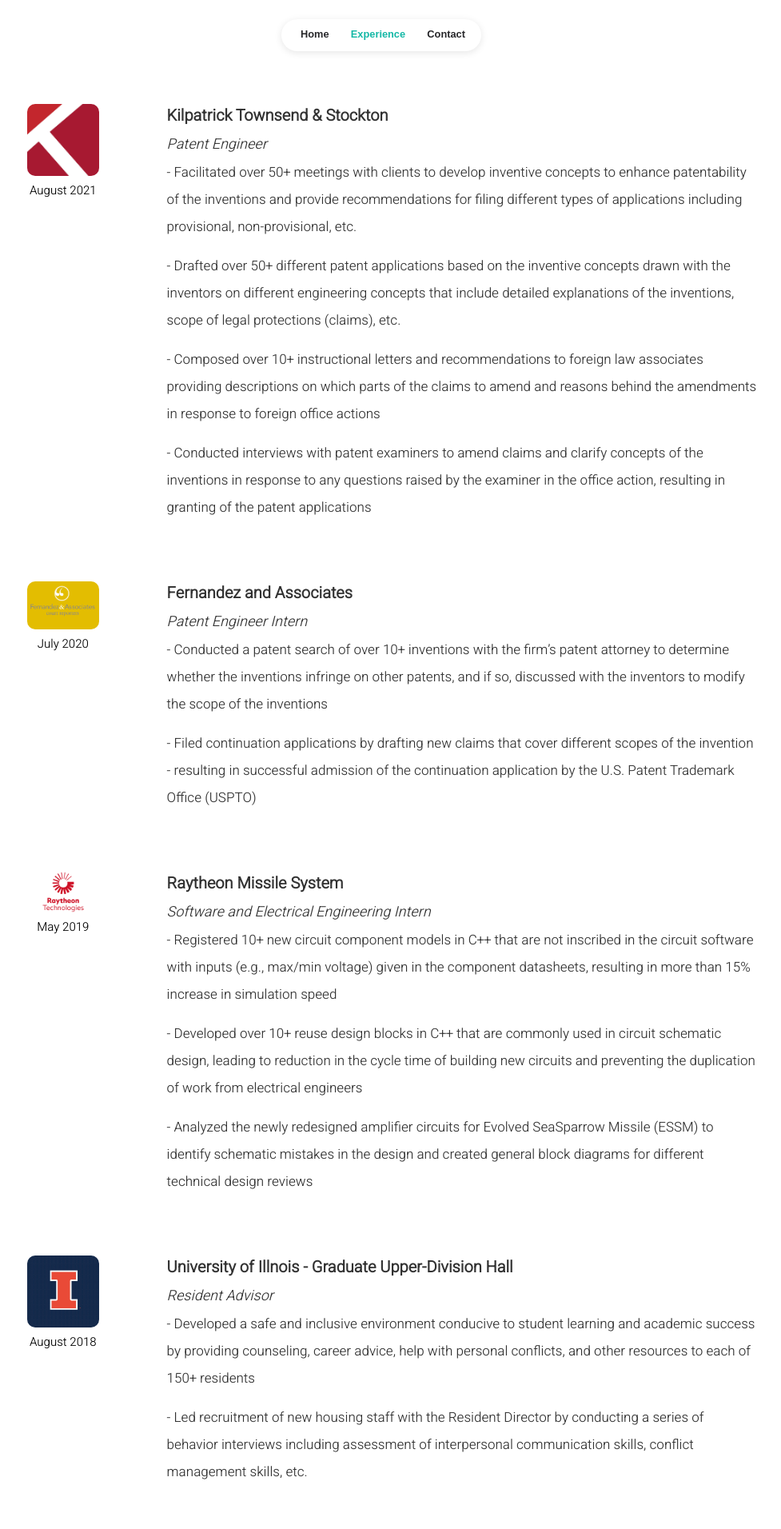
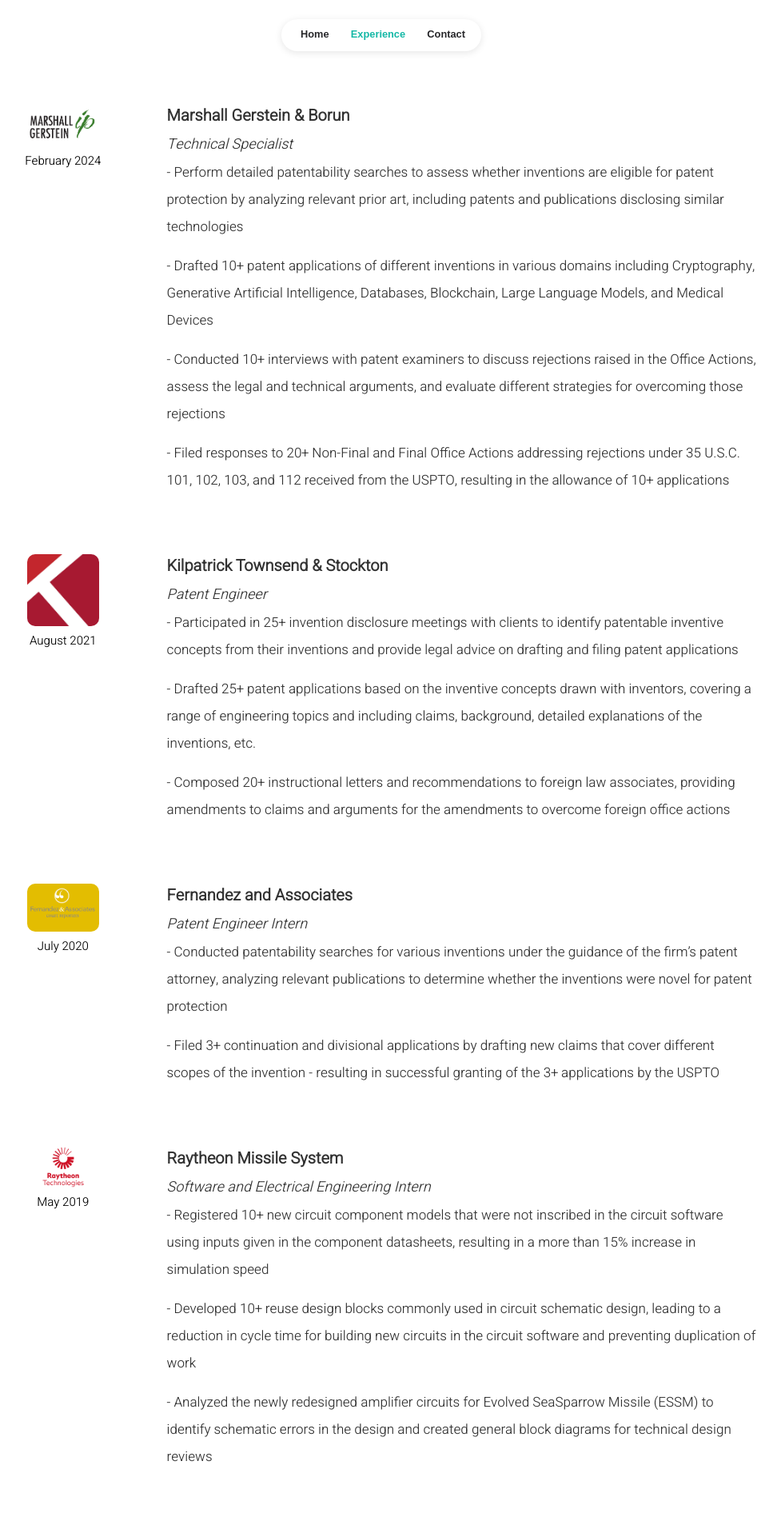
Before and after one commit to dchung1940/dchung1940.github.io, a React (Create React App) app: page /articles in a window 1280 px wide. Shown: the top 1912 px of the page at 80% size, without its empty margins (163-1140 px from the left). Built offline with nearby package versions, Linux system fonts and the light colour scheme.

Commit message:
modified for Law School

```diff
--- a/src/components/common/footer.jsx
+++ b/src/components/common/footer.jsx
@@ -12,7 +12,7 @@ const Footer = () => {
 				</div>
 				<div className="footer-credits">
 					<div className="footer-credits-text">
-						© Daniel Chung 2023
+						© Daniel Chung 2024
 					</div>
 				</div>
 			</div>
--- a/src/data/articles.js
+++ b/src/data/articles.js
@@ -1,15 +1,26 @@
 const myArticles = [
+	{
+		date: "February 2024",
+		title: "Marshall Gerstein & Borun",
+		position:"Technical Specialist",
+		image:"./Marshall.png",
+		description:
+			["- Perform detailed patentability searches to assess whether inventions are eligible for patent protection by analyzing relevant prior art, including patents and publications disclosing similar technologies",
+			"- Drafted 10+ patent applications of different inventions in various domains including Cryptography, Generative Artificial Intelligence, Databases, Blockchain, Large Language Models, and Medical Devices",
+			"- Conducted 10+ interviews with patent examiners to discuss rejections raised in the Office Actions, assess the legal and technical arguments, and evaluate different strategies for overcoming those rejections",
+			"- Filed responses to 20+ Non-Final and Final Office Actions addressing rejections under 35 U.S.C. 101, 102, 103, and 112 received from the USPTO, resulting in the allowance of 10+ applications"
+		]
+	},
 	{
 		date: "August 2021",
 		title: "Kilpatrick Townsend & Stockton",
 		position:"Patent Engineer",
 		image:"./kilpatricktownsend.jpg",
 		description:
-			["- Facilitated over 50+ meetings with clients to develop inventive concepts to enhance patentability of the inventions and provide recommendations for filing different types of applications including provisional, non-provisional, etc.",
-			"- Drafted over 50+ different patent applications based on the inventive concepts drawn with the inventors on different engineering concepts that include detailed explanations of the inventions, scope of legal protections (claims), etc.",
-			"- Composed over 10+ instructional letters and recommendations to foreign law associates providing descriptions on which parts of the claims to amend and reasons behind the amendments in response to foreign office actions",
-			"- Conducted interviews with patent examiners to amend claims and clarify concepts of the inventions in response to any questions raised by the examiner in the office action, resulting in granting of the patent applications"
-		]
+			["- Participated in 25+ invention disclosure meetings with clients to identify patentable inventive concepts from their inventions and provide legal advice on drafting and filing patent applications",
+			"- Drafted 25+ patent applications based on the inventive concepts drawn with inventors, covering a range of engineering topics and including claims, background, detailed explanations of the inventions, etc.",
+			"- Composed 20+ instructional letters and recommendations to foreign law associates, providing amendments to claims and arguments for the amendments to overcome foreign office actions"
+			]
 	},
 	{
 		date: "July 2020",
@@ -17,8 +28,8 @@ const myArticles = [
 		position:"Patent Engineer Intern",
 		image:"./Fernandez.png",
 		description:
-			["- Conducted a patent search of over 10+ inventions with the firm’s patent attorney to determine whether the inventions infringe on other patents, and if so, discussed with the inventors to modify the scope of the inventions",
-			"- Filed continuation applications by drafting new claims that cover different scopes of the invention - resulting in successful admission of the continuation application by the U.S. Patent Trademark Office (USPTO)"
+			["- Conducted patentability searches for various inventions under the guidance of the firm’s patent attorney, analyzing relevant publications to determine whether the inventions were novel for patent protection",
+			"- Filed 3+ continuation and divisional applications by drafting new claims that cover different scopes of the invention - resulting in successful granting of the 3+ applications by the USPTO"
 		]
 	},
 
@@ -28,9 +39,9 @@ const myArticles = [
 		position:"Software and Electrical Engineering Intern",
 		image:"./Raytheon.png",
 		description:
-			["- Registered 10+ new circuit component models in C++ that are not inscribed in the circuit software with inputs (e.g., max/min voltage) given in the component datasheets, resulting in more than 15% increase in simulation speed",
-			"- Developed over 10+ reuse design blocks in C++ that are commonly used in circuit schematic design, leading to reduction in the cycle time of building new circuits and preventing the duplication of work from electrical engineers",
-			"- Analyzed the newly redesigned amplifier circuits for Evolved SeaSparrow Missile (ESSM) to identify schematic mistakes in the design and created general block diagrams for different technical design reviews"]
+			["- Registered 10+ new circuit component models that were not inscribed in the circuit software using inputs given in the component datasheets, resulting in a more than 15% increase in simulation speed",
+			"- Developed 10+ reuse design blocks commonly used in circuit schematic design, leading to a reduction in cycle time for building new circuits in the circuit software and preventing duplication of work",
+			"- Analyzed the newly redesigned amplifier circuits for Evolved SeaSparrow Missile (ESSM) to identify schematic errors in the design and created general block diagrams for technical design reviews"]
 
 	},
 	{
@@ -39,8 +50,10 @@ const myArticles = [
 		position:"Resident Advisor",
 		image:"./illinois.jpeg",
 		description:
-			["- Developed a safe and inclusive environment conducive to student learning and academic success by providing counseling, career advice, help with personal conflicts, and other resources to each of 150+ residents",
-			"- Led recruitment of new housing staff with the Resident Director by conducting a series of behavior interviews including assessment of interpersonal communication skills, conflict management skills, etc."]
+			["- Developed a safe and inclusive dorm environment conducive to student learning and academic success by providing counseling, career advice, emotional support, and other resources to over 150+ residents",
+			"- Administered the recruitment of new housing staff with the Resident Director by conducting a series of behavior interviews including assessments of communication skills, conflict management skills, etc.",
+			"- Collaborated with other resident advisors to foster an inclusive community through coordinating joint programs that promoted social justice, diversity, and community engagements for residents"
+		]
 	}
 
 ];
--- a/src/data/user.js
+++ b/src/data/user.js
@@ -2,7 +2,7 @@ const INFO = {
 	main: {
 		title: "Daniel Chung",
 		name: "Daniel Chung",
-		email: "jydanielchung@gmail.com",
+		email: "danielchung1940@gmail.com",
 		logo: "../logo.png",
 	},
 
```
Also changed, not shown: public/Marshall.png (added), 1 other file (tests, documents, lock files or other folders).
